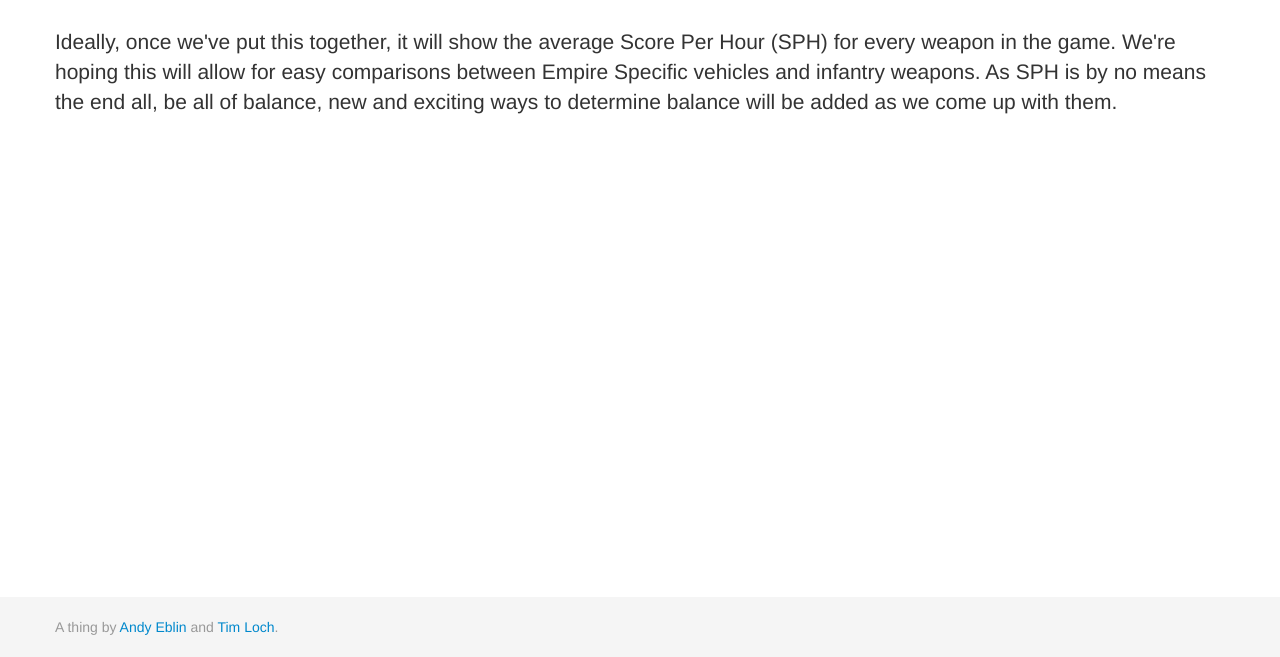
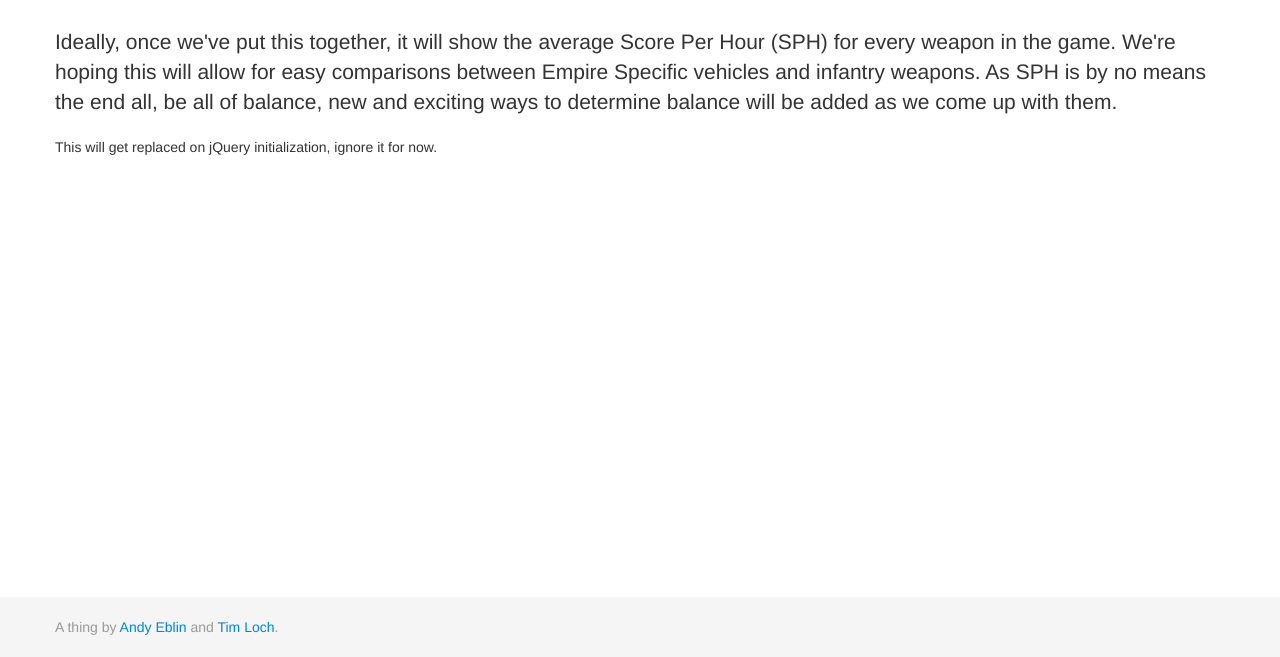
Before and after one commit to snhcode/bringinthestats, a plain HTML site: page index.html in a window 1280 px wide. Shown: the part 143-800 px from the top of the page. Drawn offline with nearby package versions, Linux system fonts and the light colour scheme.

Commit message:
Added content div

```diff
--- a/index.html
+++ b/index.html
@@ -136,6 +136,9 @@
           <h1>We're here to settle your dumb arguments.</h1>
         </div>
         <p class="lead">Ideally, once we've put this together, it will show the average Score Per Hour (SPH) for every weapon in the game. We're hoping this will allow for easy comparisons between Empire Specific vehicles and infantry weapons. As SPH is by no means the end all, be all of balance, new and exciting ways to determine balance will be added as we come up with them.</p>
+        <div id="code-div">
+          This will get replaced on jQuery initialization, ignore it for now.
+        </div>
       </div>
 
       <div id="push"></div>
```
